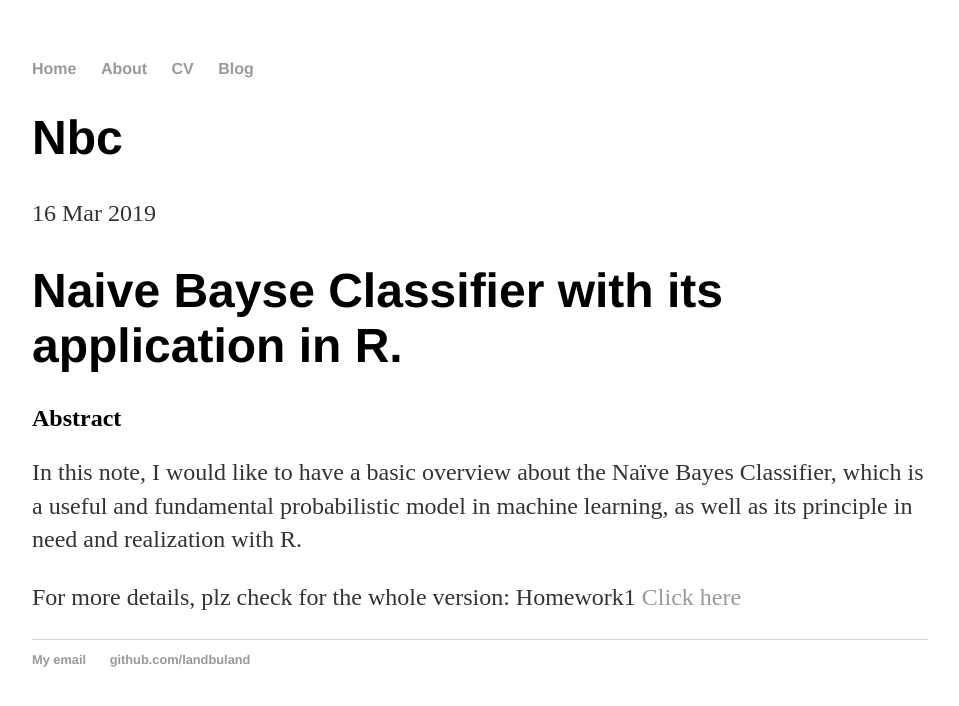
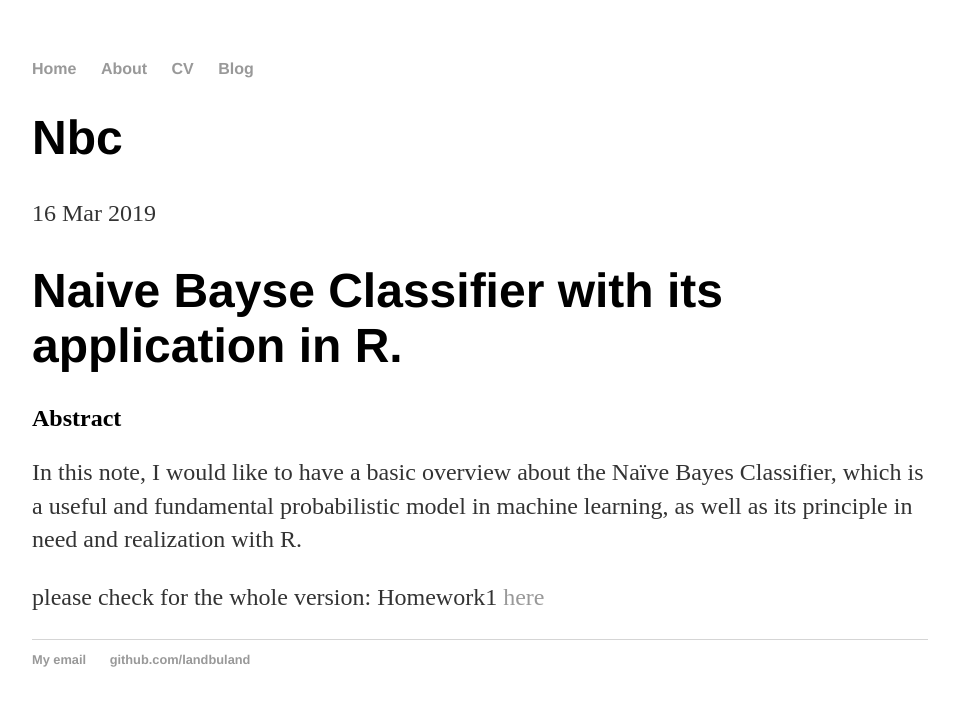
Before and after one commit to landbuland/genetic, a Jekyll site: the page built from _posts/2019-03-16-NBC.md, in a window 1280 px wide. Shown: the top 706 px of the page, without its empty margins (160-1119 px from the left). Built offline with Jekyll 4.4.1, drawn with Linux system fonts in a browser that asks for light colours; our own code applies the rules of GitHub Pages for plain Markdown files.

Commit message:
Update 2019-03-16-NBC.md

```diff
--- a/_posts/2019-03-16-NBC.md
+++ b/_posts/2019-03-16-NBC.md
@@ -3,5 +3,5 @@
 ## Abstract
 In this note, I would like to have a basic overview about the Naïve Bayes Classifier, which is a useful and fundamental probabilistic model in machine learning, as well as its principle in need and realization with R.
 
-For more details, plz check for the whole version:
-Homework1 [Click here]({{site.baseurl}}/treasure/HW1_zzh.pdf)
+please check for the whole version:
+Homework1 [here]({{site.baseurl}}/treasure/HW1_zzh.pdf)
```
